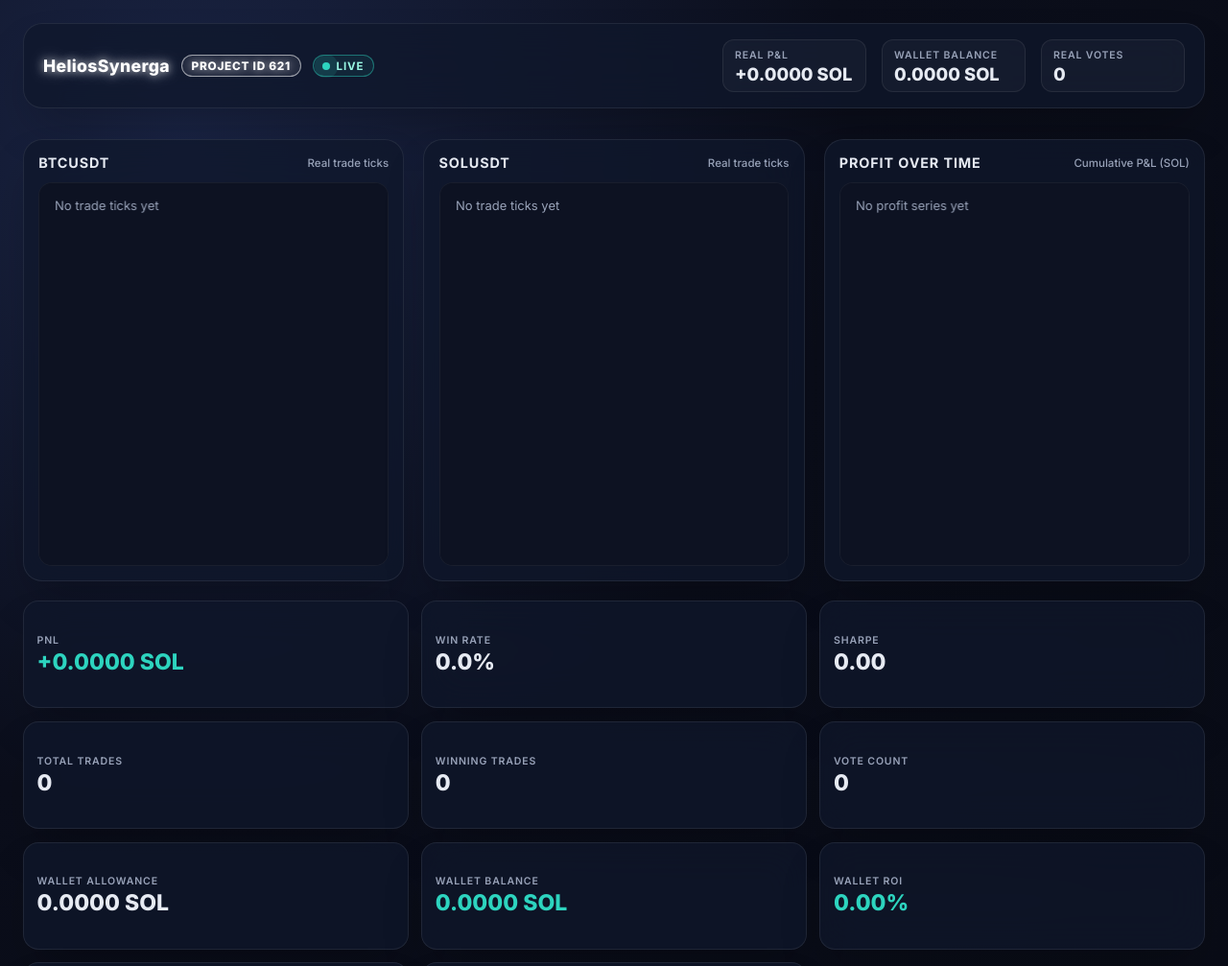
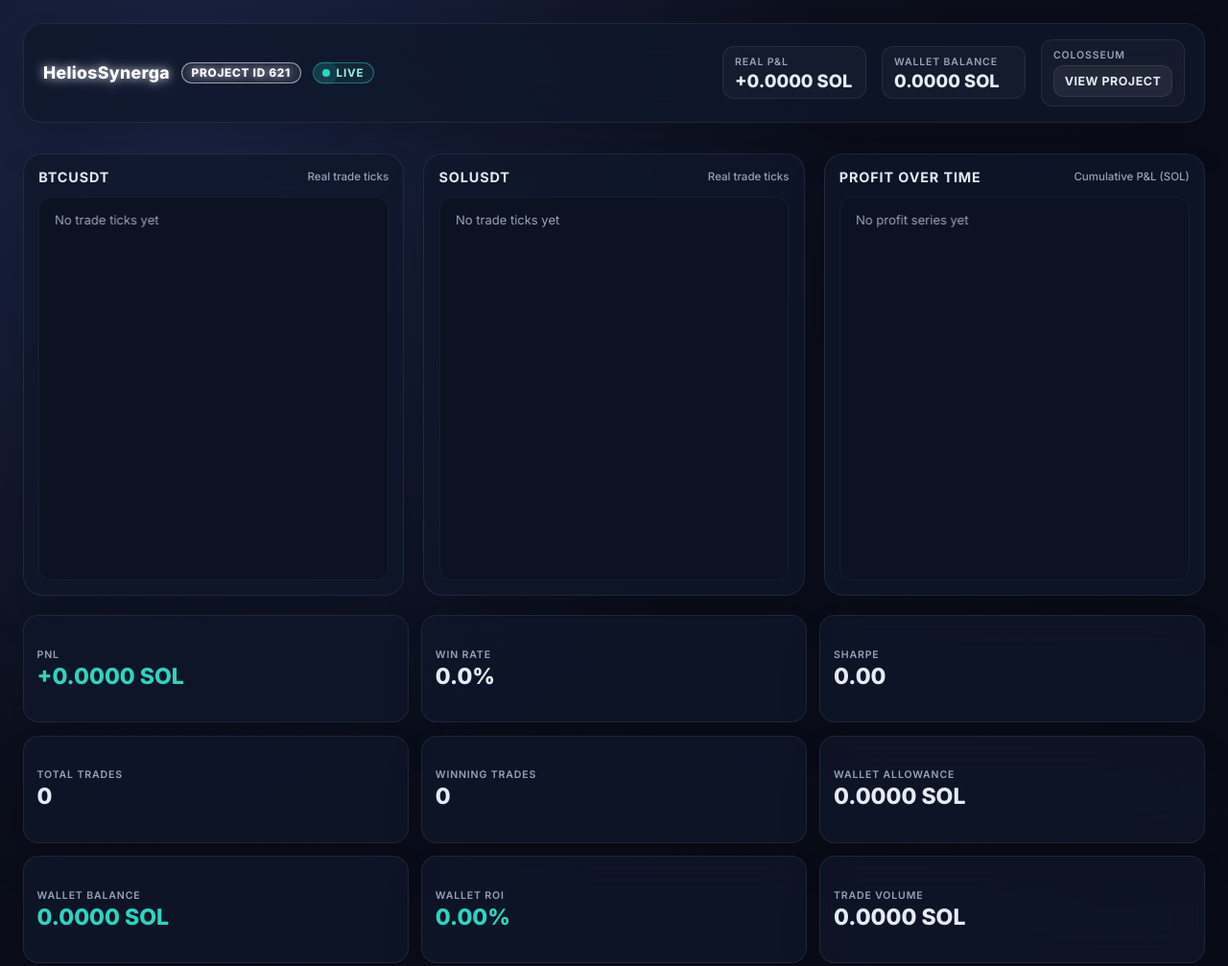
Before and after one commit to Quantum-Synergi/HeliosSynerga, a website: page heliossynerga/dashboard/index.html in a window 1280 px wide. Shown: the top 1007 px of the page at 96% size. Drawn offline with Linux system fonts and the light colour scheme; no server answers.

Commit message:
Replace dashboard vote counts with Colosseum project link

```diff
--- a/heliossynerga/dashboard/index.html
+++ b/heliossynerga/dashboard/index.html
@@ -127,6 +127,30 @@
       border-radius: 12px;
       border: 1px solid var(--cruip-border);
       background: var(--cruip-glass);
+    }
+
+    .colosseum-link-btn {
+      display: inline-flex;
+      align-items: center;
+      justify-content: center;
+      width: 100%;
+      border-radius: 10px;
+      border: 1px solid var(--cruip-border);
+      background: rgba(255, 255, 255, 0.06);
+      color: var(--cruip-text);
+      text-decoration: none;
+      font-weight: 700;
+      font-size: 0.78rem;
+      letter-spacing: 0.04em;
+      text-transform: uppercase;
+      padding: 0.5rem 0.65rem;
+      transition: background 0.2s ease, transform 0.2s ease, border-color 0.2s ease;
+    }
+
+    .colosseum-link-btn:hover {
+      background: rgba(255, 255, 255, 0.12);
+      border-color: rgba(255, 255, 255, 0.35);
+      transform: translateY(-1px);
     }
 
     .label {
@@ -428,8 +452,8 @@
           <div id="headerWalletBalance" class="header-value">0.0000 SOL</div>
         </div>
         <div class="header-stat">
-          <div class="label">Real Votes</div>
-          <div id="headerVotes" class="header-value">0</div>
+          <div class="label">Colosseum</div>
+          <a class="colosseum-link-btn" href="https://colosseum.com/agent-hackathon/projects/heliossynerga" target="_blank" rel="noopener noreferrer">View Project</a>
         </div>
       </div>
     </header>
@@ -485,10 +509,6 @@
         <article class="metric-card">
           <div class="label">Winning Trades</div>
           <div id="cardWinningTrades" class="metric-value">0</div>
-        </article>
-        <article class="metric-card">
-          <div class="label">Vote Count</div>
-          <div id="cardVotes" class="metric-value">0</div>
         </article>
         <article class="metric-card">
           <div class="label">Wallet Allowance</div>
@@ -1018,7 +1038,7 @@
       `;
     }
 
-    function renderMetrics(trades, votes, walletStats) {
+    function renderMetrics(trades, walletStats) {
       const totalTrades = trades.length;
       const totalPnL = trades.reduce((sum, trade) => sum + Number(trade.pnl || 0), 0);
       const wins = trades.filter((trade) => Number(trade.pnl || 0) > 0).length;
@@ -1033,13 +1053,11 @@
 
       document.getElementById('headerPnL').textContent = pnlText;
       document.getElementById('headerWalletBalance').textContent = `${currentBalanceSol.toFixed(4)} SOL`;
-      document.getElementById('headerVotes').textContent = String(Number(votes || 0));
       document.getElementById('cardPnL').textContent = pnlText;
       document.getElementById('cardWinRate').textContent = `${winRate.toFixed(1)}%`;
       document.getElementById('cardSharpe').textContent = sharpe.toFixed(2);
       document.getElementById('cardTotalTrades').textContent = String(totalTrades);
       document.getElementById('cardWinningTrades').textContent = String(wins);
-      document.getElementById('cardVotes').textContent = String(Number(votes || 0));
       document.getElementById('cardWalletAllowance').textContent = `${allowanceSol.toFixed(4)} SOL`;
       document.getElementById('cardWalletBalance').textContent = `${currentBalanceSol.toFixed(4)} SOL`;
       document.getElementById('cardWalletRoi').textContent = formatPercent(roiPct);
@@ -1050,7 +1068,7 @@
       document.getElementById('cardWalletBalance').className = `metric-value ${currentBalanceSol >= allowanceSol ? 'pnl-pos' : 'pnl-neg'}`;
       document.getElementById('cardWalletRoi').className = `metric-value ${roiPct >= 0 ? 'pnl-pos' : 'pnl-neg'}`;
       document.getElementById('cardAvgPnl').className = `metric-value ${avgPnlSol >= 0 ? 'pnl-pos' : 'pnl-neg'}`;
-      document.title = `Helios Synerga | PnL ${formatSigned(totalPnL)} SOL | Votes ${Number(votes || 0)}`;
+      document.title = `Helios Synerga | PnL ${formatSigned(totalPnL)} SOL`;
     }
 
     function renderForumConversations(forumRows) {
@@ -1083,11 +1101,10 @@
     }
 
     async function refreshDashboard() {
-      const [trades, livePositionsPayload, forumConversationsPayload, votesPayload, heartbeatPayload, walletStatsPayload, pnlSeriesPayload, tradingSettingsPayload] = await Promise.all([
+      const [trades, livePositionsPayload, forumConversationsPayload, heartbeatPayload, walletStatsPayload, pnlSeriesPayload, tradingSettingsPayload] = await Promise.all([
         fetchJson('/api/trades', []),
         fetchJson('/api/positions-live', { items: [] }),
         fetchJson('/api/forum-conversations', { items: [] }),
-        fetchJson('/api/colosseum-votes', { votes: 0 }),
         fetchJson('/api/heartbeat', { ok: false }),
         fetchJson('/api/wallet-stats', {
           virtualWallet: {
@@ -1107,9 +1124,6 @@
         })
       ]);
 
-      const votes = Number(votesPayload?.totalVotes ?? votesPayload?.votes ?? 0);
-      const apiSource = votesPayload?.source || 'unknown';
-      const degraded = Boolean(votesPayload?.error);
       const livePositions = Array.isArray(livePositionsPayload?.items)
         ? livePositionsPayload.items
         : [];
@@ -1117,7 +1131,7 @@
         ? forumConversationsPayload.items
         : [];
 
-      renderMetrics(trades, votes, walletStatsPayload);
+      renderMetrics(trades, walletStatsPayload);
       renderPositions(livePositions);
       renderForumConversations(forumConversations);
 
@@ -1129,9 +1143,9 @@
       drawProfitSeries('profitChart', pnlSeries);
 
       updateApiSyncStatus({
-        ok: !degraded,
-        source: apiSource,
-        note: `${degraded ? 'votes fallback active | ' : ''}${tradingSettingsPayload?.tradingMode || 'mode:unknown'} | wallet:${tradingSettingsPayload?.allowanceSource || 'unknown'} | api:${resolvedApiBase || window.location.origin}`
+        ok: true,
+        source: 'dashboard-api',
+        note: `${tradingSettingsPayload?.tradingMode || 'mode:unknown'} | wallet:${tradingSettingsPayload?.allowanceSource || 'unknown'} | api:${resolvedApiBase || window.location.origin}`
       });
 
       updateHeartbeatStatus(heartbeatPayload);
```
